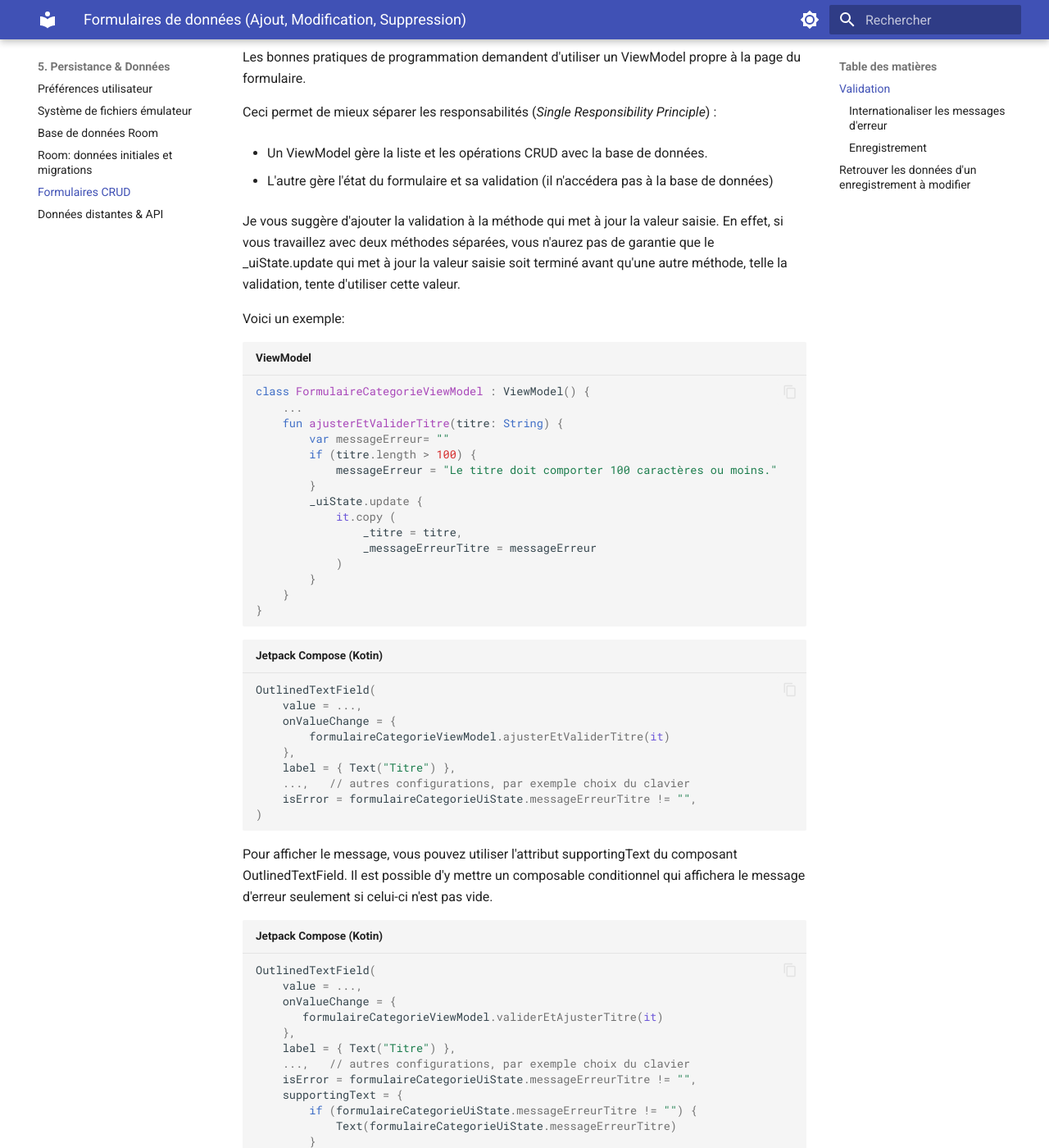
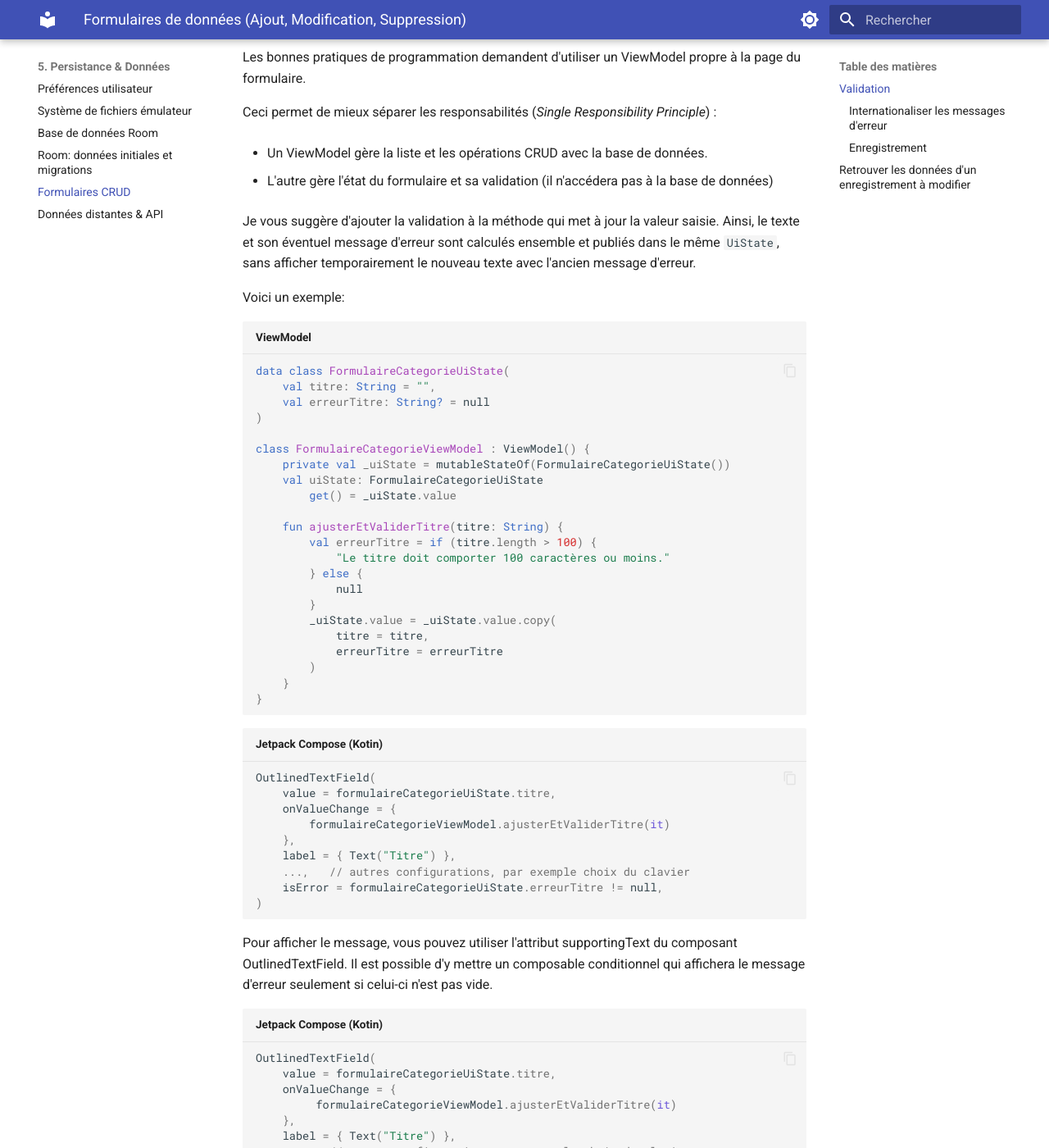
Before and after one commit to Apps-Mobiles-2-Victo/notes_de_cours, an MkDocs documentation site: the page built from docs/05-donnees-persistance/formulaires-crud.md, in a window 1280 px wide and 1400 px high, scrolled down 858 px. Shown: the whole window at 82% size. Built offline with MkDocs 1.6.1 and Material for MkDocs 9.7.7, drawn with Linux system fonts in a browser that asks for light colours; some of the changed text lies outside the part shown.

Commit message:
Refactor validation logic in FormulaireCategorieViewModel to ensure error messages are updated alongside input values in UiState.

````diff
--- a/docs/05-donnees-persistance/formulaires-crud.md
+++ b/docs/05-donnees-persistance/formulaires-crud.md
@@ -35,26 +35,33 @@ Ceci permet de mieux séparer les responsabilités (*Single Responsibility Princ
 - L'autre gère l'état du formulaire et sa validation (il n'accédera pas à la base de données)
 
 
-Je vous suggère d'ajouter la validation à la méthode qui met à jour la valeur saisie. En effet, si vous travaillez avec deux méthodes séparées, vous n'aurez pas de garantie que le _uiState.update qui met à jour la valeur saisie soit terminé avant qu'une autre méthode, telle la validation, tente d'utiliser cette valeur.
+Je vous suggère d'ajouter la validation à la méthode qui met à jour la valeur saisie. Ainsi, le texte et son éventuel message d'erreur sont calculés ensemble et publiés dans le même `UiState`, sans afficher temporairement le nouveau texte avec l'ancien message d'erreur.
 
 
 Voici un exemple:
 
 
 ```kotlin title="ViewModel"
+data class FormulaireCategorieUiState(
+    val titre: String = "",
+    val erreurTitre: String? = null
+)
+
 class FormulaireCategorieViewModel : ViewModel() {
-    ...
+    private val _uiState = mutableStateOf(FormulaireCategorieUiState())
+    val uiState: FormulaireCategorieUiState
+        get() = _uiState.value
+
     fun ajusterEtValiderTitre(titre: String) {
-        var messageErreur= ""
-        if (titre.length > 100) {
-            messageErreur = "Le titre doit comporter 100 caractères ou moins."
+        val erreurTitre = if (titre.length > 100) {
+            "Le titre doit comporter 100 caractères ou moins."
+        } else {
+            null
         }
-        _uiState.update {
-            it.copy (
-                _titre = titre,
-                _messageErreurTitre = messageErreur
-            )
-        }
+        _uiState.value = _uiState.value.copy(
+            titre = titre,
+            erreurTitre = erreurTitre
+        )
     }
 }
 ```
@@ -62,13 +69,13 @@ class FormulaireCategorieViewModel : ViewModel() {
 
 ```kotlin title="Jetpack Compose (Kotin)"
 OutlinedTextField(
-    value = ...,
+    value = formulaireCategorieUiState.titre,
     onValueChange = {
         formulaireCategorieViewModel.ajusterEtValiderTitre(it)
     },
     label = { Text("Titre") },
     ...,   // autres configurations, par exemple choix du clavier
-    isError = formulaireCategorieUiState.messageErreurTitre != "",
+    isError = formulaireCategorieUiState.erreurTitre != null,
 )
 ```
 
@@ -78,17 +85,15 @@ Pour afficher le message, vous pouvez utiliser l'attribut supportingText du comp
 
 ```kotlin title="Jetpack Compose (Kotin)"
 OutlinedTextField(
-    value = ...,
+    value = formulaireCategorieUiState.titre,
     onValueChange = {
-       formulaireCategorieViewModel.validerEtAjusterTitre(it)
+         formulaireCategorieViewModel.ajusterEtValiderTitre(it)
     },
     label = { Text("Titre") },
     ...,   // autres configurations, par exemple choix du clavier
-    isError = formulaireCategorieUiState.messageErreurTitre != "",
+    isError = formulaireCategorieUiState.erreurTitre != null,
     supportingText = {
-        if (formulaireCategorieUiState.messageErreurTitre != "") {
-            Text(formulaireCategorieUiState.messageErreurTitre)
-        }
+        formulaireCategorieUiState.erreurTitre?.let { Text(it) }
     }
 )
 ```
````
